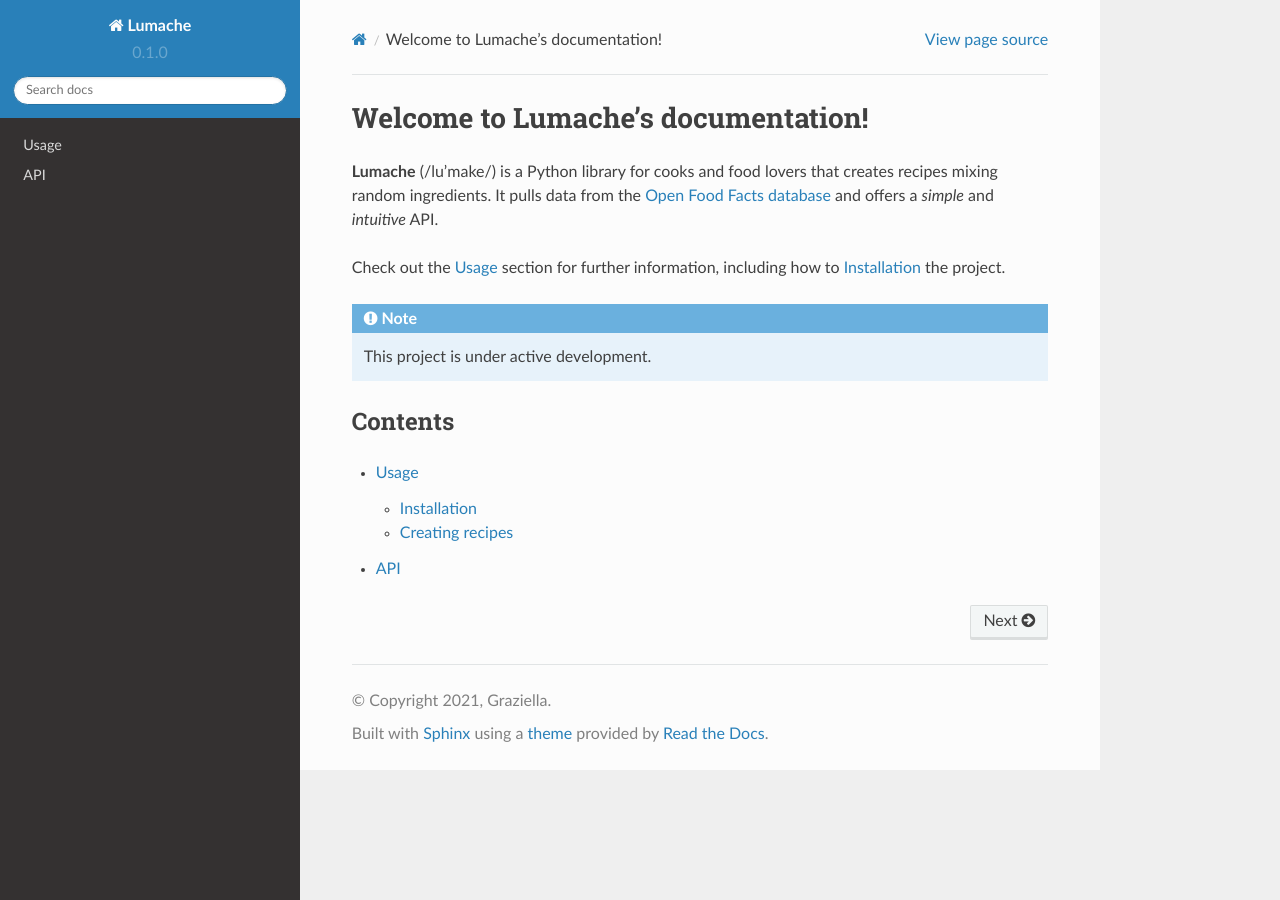
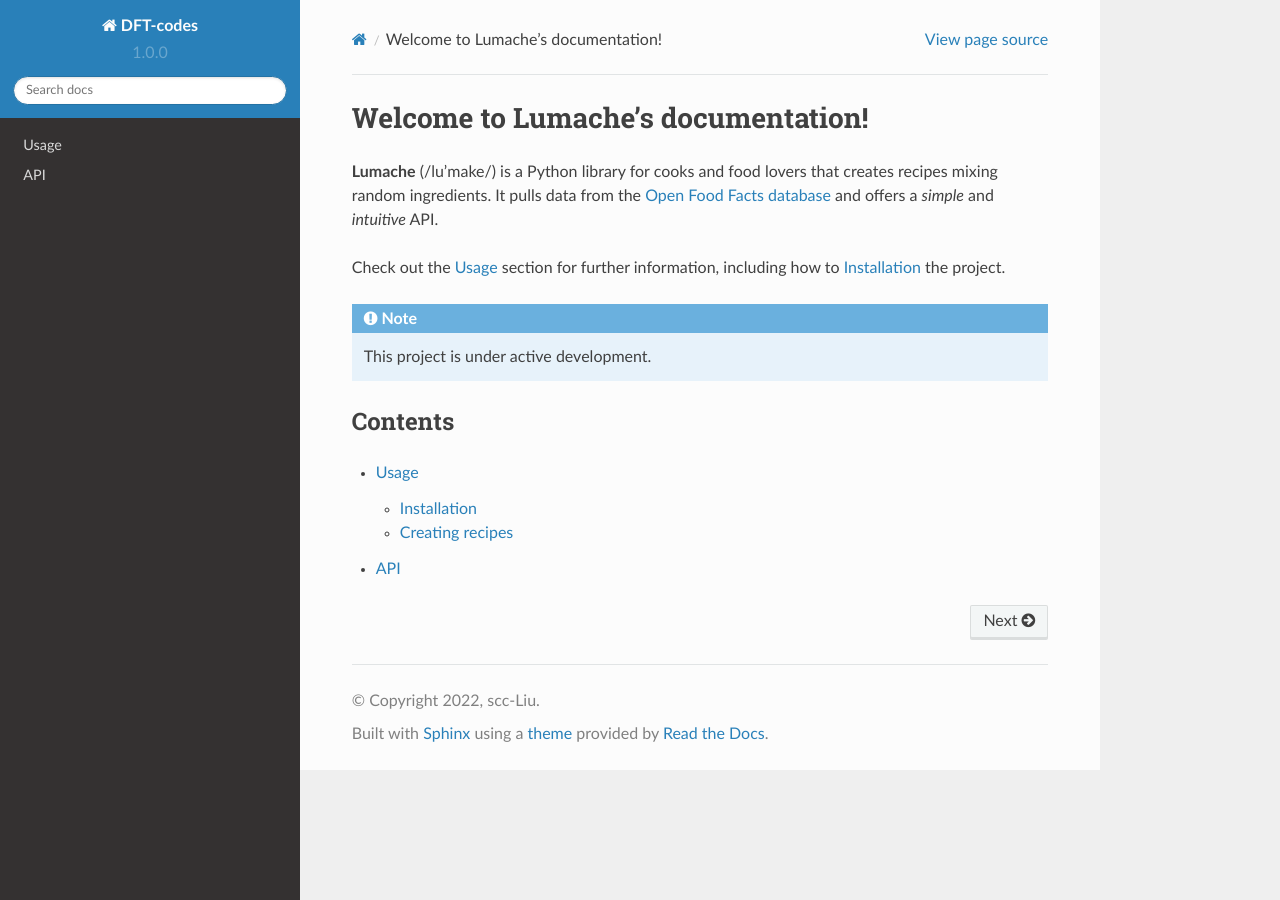
Before and after one commit to LiuXiaohui123321/DFT, a Sphinx documentation site: the page built from docs/source/index.rst, in a window 1280 px wide. Built offline with Sphinx 7.4.7 and the Read the Docs theme 2.0.0, drawn with Linux system fonts in a browser that asks for light colours; pages that are not in the unit, such as notebooks, are missing from menus.

Commit message:
修改template

```diff
--- a/docs/source/conf.py
+++ b/docs/source/conf.py
@@ -2,12 +2,12 @@
 
 # -- Project information
 
-project = 'Lumache'
-copyright = '2021, Graziella'
-author = 'Graziella'
+project = 'DFT-codes'
+copyright = '2022, scc-Liu'
+author = 'scc-Liu'
 
-release = '0.1'
-version = '0.1.0'
+release = '1.0'
+version = '1.0.0'
 
 # -- General configuration
 
@@ -17,6 +17,8 @@
     'sphinx.ext.autodoc',
     'sphinx.ext.autosummary',
     'sphinx.ext.intersphinx',
+    'recommonmark',
+    'sphinx_markdown_tables',
 ]
 
 intersphinx_mapping = {
@@ -33,3 +35,10 @@
 
 # -- Options for EPUB output
 epub_show_urls = 'footnote'
+
+# -- Options for PDF output
+latex_engine = 'xelatex'
+latex_use_xindy = False
+latex_elements = {
+    'preamble': '\\usepackage[UTF8]{ctex}\n',
+}
--- /dev/null
+++ b/requirements.txt
@@ -0,0 +1,2 @@
+libpyspg==1.4.1
+phonopy==1.10.8
```
Also changed, not shown: README.md (added, +1 -0 lines).
